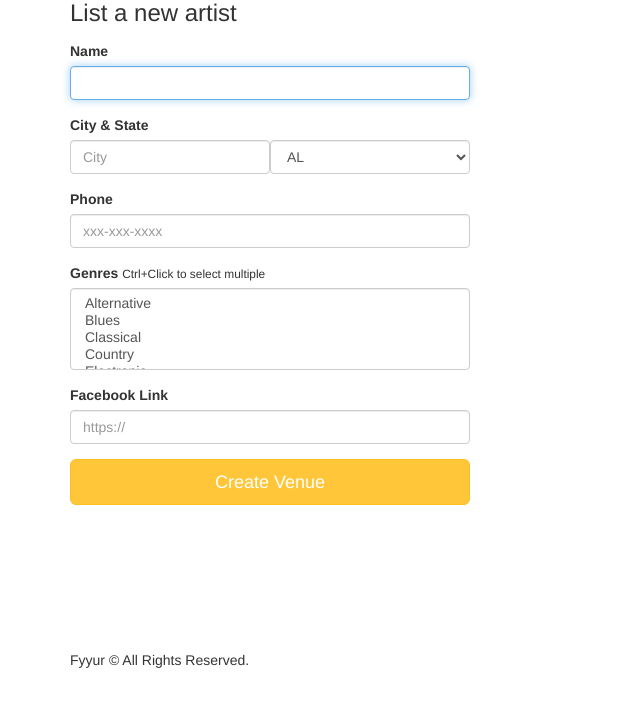
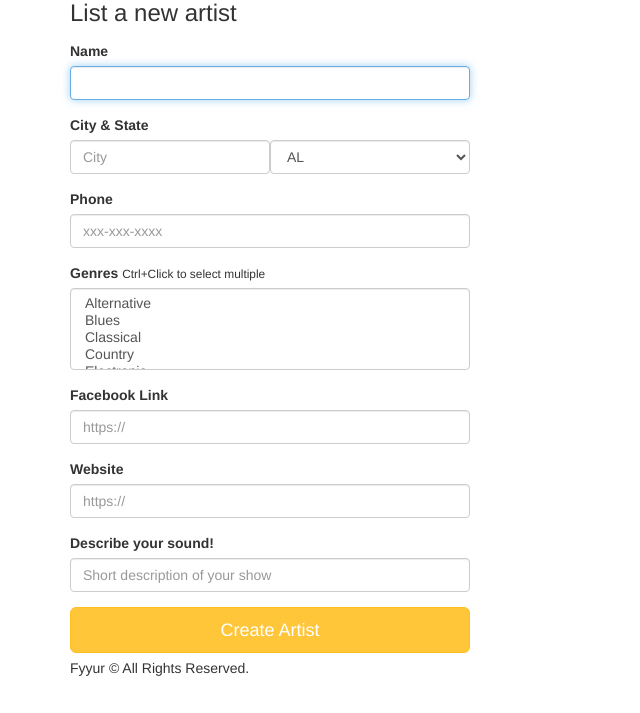
Before and after one commit to t-lanigan/fyyr-app, a Flask app: page /artists/create in a window 1280 px wide. Shown: the part 95-808 px from the top of the page, without its empty margins (0-640 px from the left). Before the commit the page ends 763 px from the top, so only its background shows below. Run offline with Flask 2, Linux system fonts and the light colour scheme; some libraries are stand-ins or nearby versions.

Commit message:
add artist works

```diff
--- a/app.py
+++ b/app.py
@@ -382,13 +382,30 @@ def create_artist_form():
 @app.route('/artists/create', methods=['POST'])
 def create_artist_submission():
     # called upon submitting the new artist listing form
-    # TODO: insert form data as a new Venue record in the db, instead
+    # TODO: insert form data as a new artist record in the db, instead
     # TODO: modify data to be the data object returned from db insertion
 
-    # on successful db insert, flash success
-    flash('Artist ' + request.form['name'] + ' was successfully listed!')
-    # TODO: on unsuccessful db insert, flash an error instead.
-    # e.g., flash('An error occurred. Artist ' + data.name + ' could not be listed.')
+    form = ArtistForm()
+    try:
+        artist = Artist(
+            name=form.name.data,
+            genres=form.genres.data,
+            city=form.city.data,
+            state=form.state.data,
+            phone=form.phone.data,
+            website=form.website.data,
+            facebook_link=form.facebook_link.data,
+            image_link=form.image_link.data,
+            seeking_description=form.seeking_description.data
+
+        )
+        db.session.add(artist)
+        db.session.commit()
+        flash('Artist ' + request.form['name'] + ' was successfully listed!')
+    except Exception as e:
+        app.logger.error("An error occured: {}".format(e))
+        flash('An error occurred. Artist ' +
+              request.form['name'] + ' could not be listed.')
     return render_template('pages/home.html')
 
 
--- a/forms.py
+++ b/forms.py
@@ -219,3 +219,10 @@ class ArtistForm(FlaskForm):
         # TODO implement enum restriction
         'facebook_link', validators=[URL()],
     )
+    website = StringField(
+        # TODO implement enum restriction
+        'website', validators=[URL()],
+    )
+    seeking_description = StringField(
+        'seeking_description', validators=[DataRequired()]
+    )
--- a/templates/forms/new_artist.html
+++ b/templates/forms/new_artist.html
@@ -32,7 +32,15 @@
         <label for="genres">Facebook Link</label>
         {{ form.facebook_link(class_ = 'form-control', placeholder='https://', autofocus = true) }}
       </div>
-      <input type="submit" value="Create Venue" class="btn btn-primary btn-lg btn-block">
+        <div class="form-group">
+        <label for="genres">Website</label>
+        {{ form.website(class_ = 'form-control', placeholder='https://', autofocus = true) }}
+      </div>
+      <div class="form-group">
+      <label for="seeking_description">Describe your sound!</label>
+      {{ form.seeking_description(class_ = 'form-control', placeholder='Short description of your show', autofocus = true) }}
+    </div>
+      <input type="submit" value="Create Artist" class="btn btn-primary btn-lg btn-block">
     </form>
   </div>
 {% endblock %}
```
